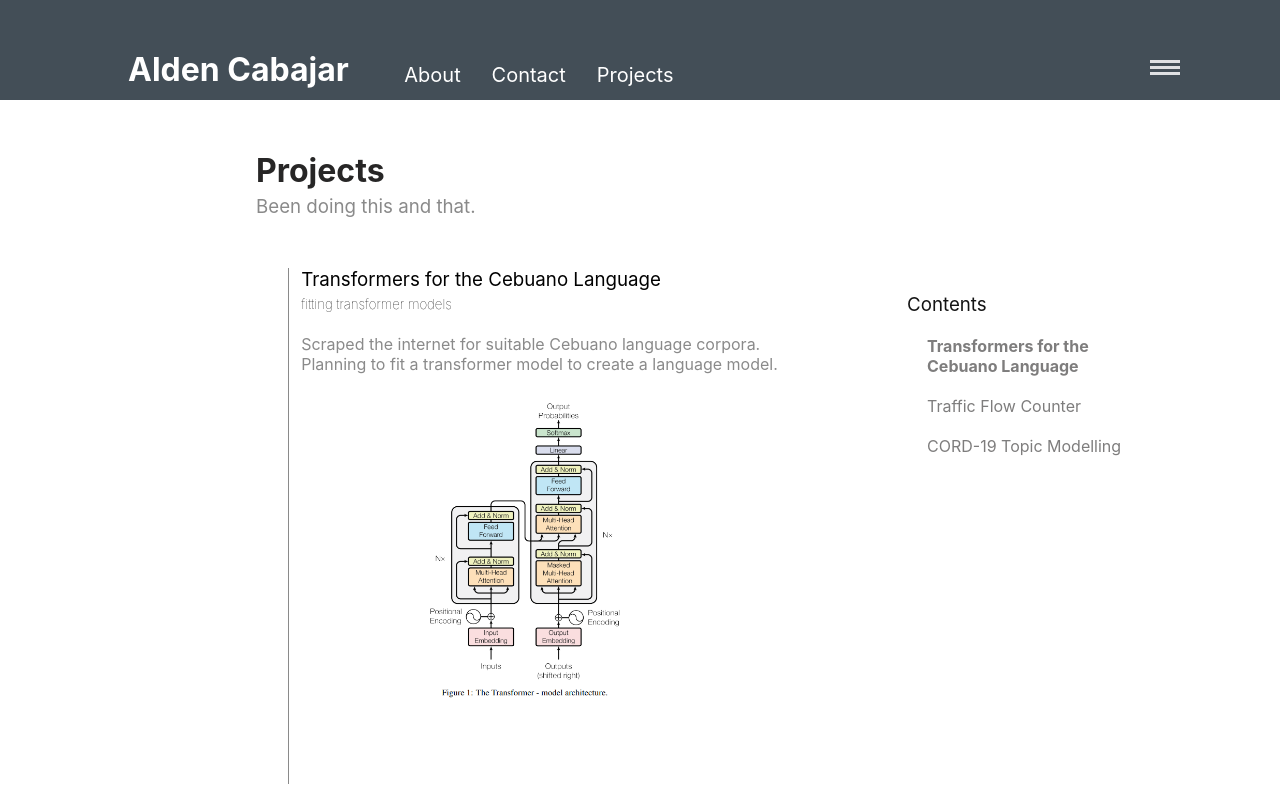
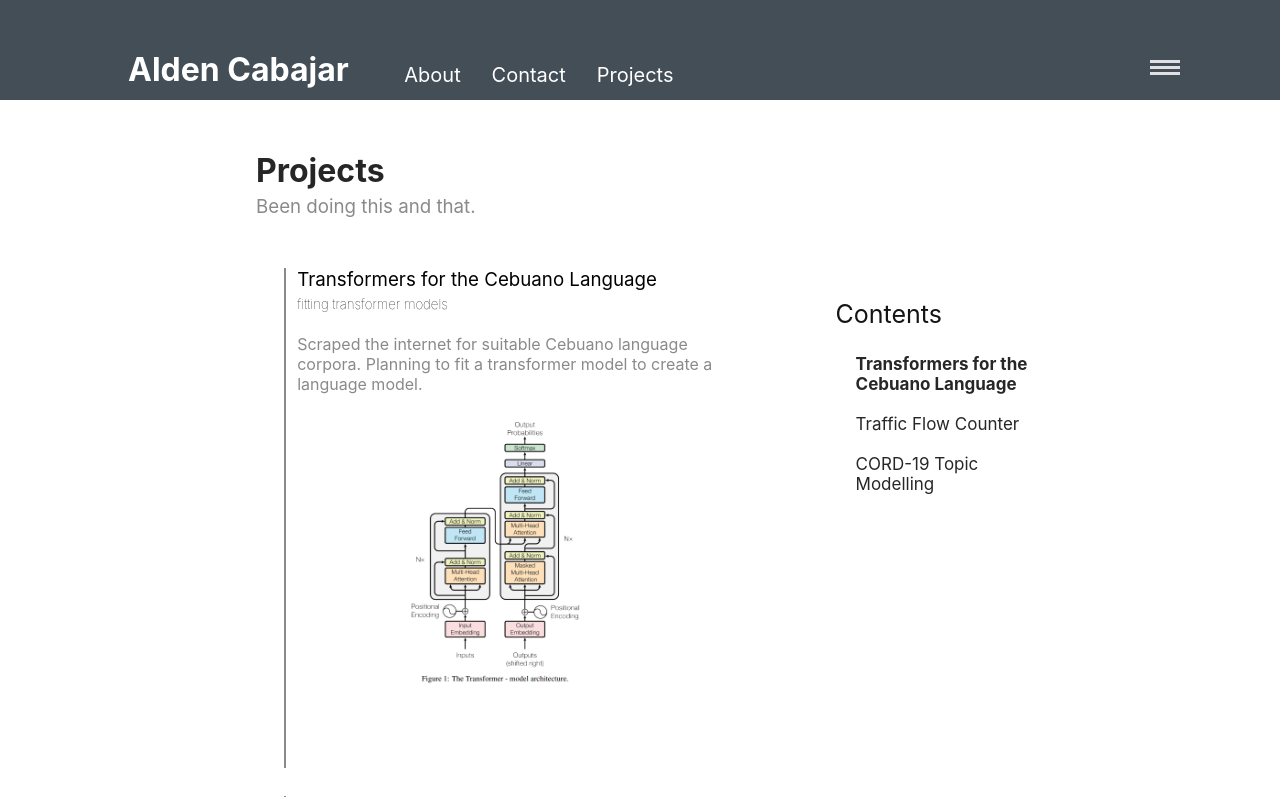
Before and after one commit to aldencabajar/aldencabajar.github.io, a React (Create React App) app: page /projects in a window 1280 px wide. Shown: the top 797 px of the page. Built offline with nearby package versions, Linux system fonts and the light colour scheme.

Commit message:
modify styling

```diff
--- a/src/css/Navbar.css
+++ b/src/css/Navbar.css
@@ -47,6 +47,9 @@ display: inline-block;
     padding-left: 10%;
     padding-top: 50px;
     height: 50px;
+    /* position: fixed;
+    top: 0;
+    width: 100% */
 }
 
 .navHeader {
--- a/src/css/projects.css
+++ b/src/css/projects.css
@@ -4,28 +4,32 @@
     justify-content: space-around;
     margin-right: 15%;
     align-items: flex-start;
+    margin-bottom: 200px;
 
 }
 
 
 .project-nav {
-    /* margin-right: 100px; */
+    margin-right: 10%;
     padding-top:25px;
     font-size: 2vmin;
     position: sticky;
     top: 0;
+    /* border-style: none none none solid; */
 }
 
 .project-nav li{
     margin: 20px 0;
     list-style: none;
-    color: rgb(126, 125, 125);
+    font-size: 17px;
+    color: rgb(39, 39, 39);
 
 }
 
 .project-nav h3{
     margin-left: 20px;
     font-weight: normal;
+    font-size: 25px;
     color:rgb(20, 20, 20);
 }
 
@@ -37,7 +41,7 @@
     margin-left: 5%;
     padding-left: 2%;
     border-style: none none none solid;
-    border-left-width: thin;
+    border-left-width: 2px;
     border-left-color:rgb(138, 138, 138);
 
 }
@@ -85,12 +89,10 @@
 }
 .overlay .ghlogo:hover {
     max-width: 103px;
-    padding-right: 20px;
 }
 
 .overlay .blog:hover {
     max-width: 130px;
-    padding-left: 20px;
 }
 
 
```
